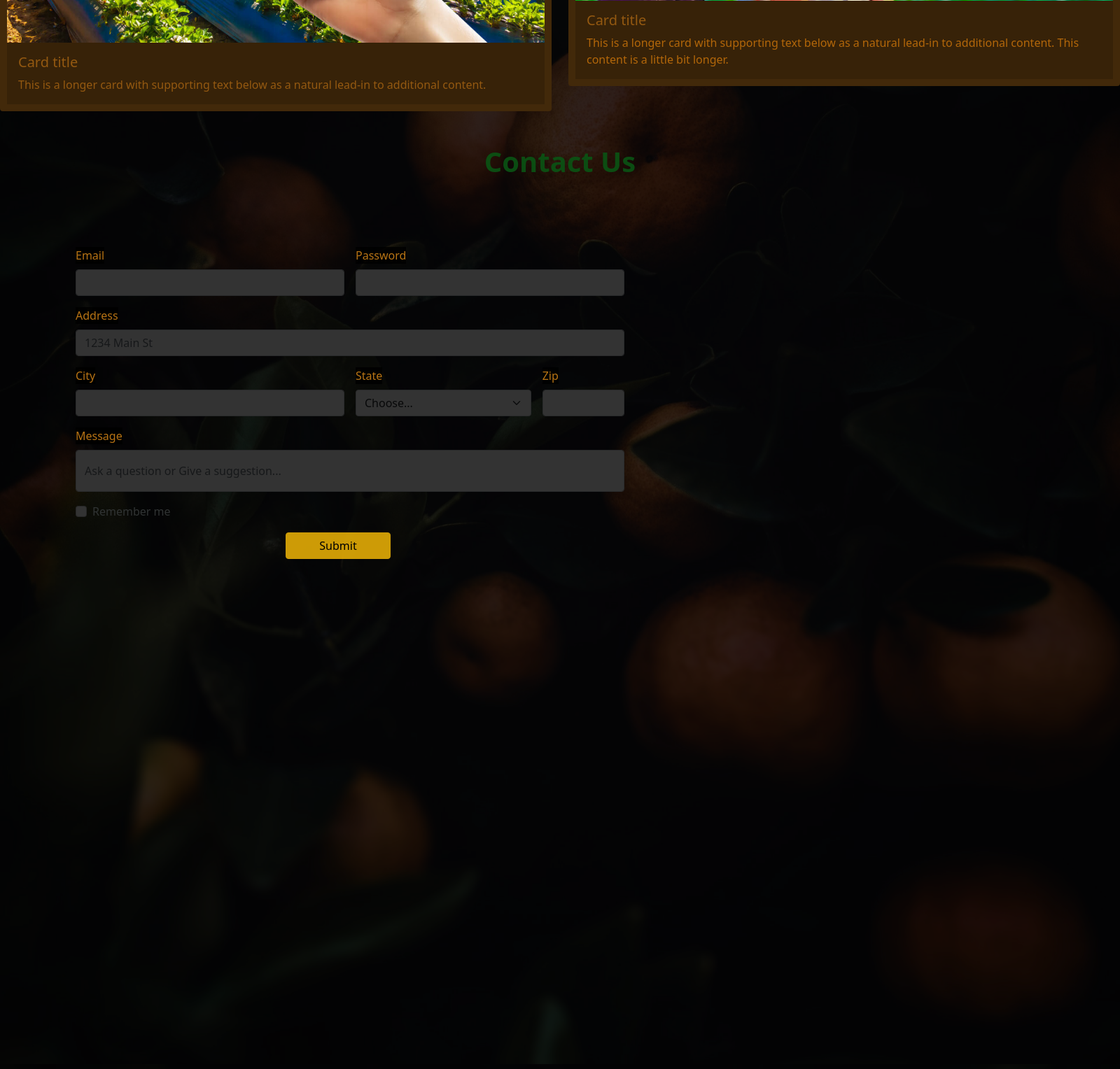
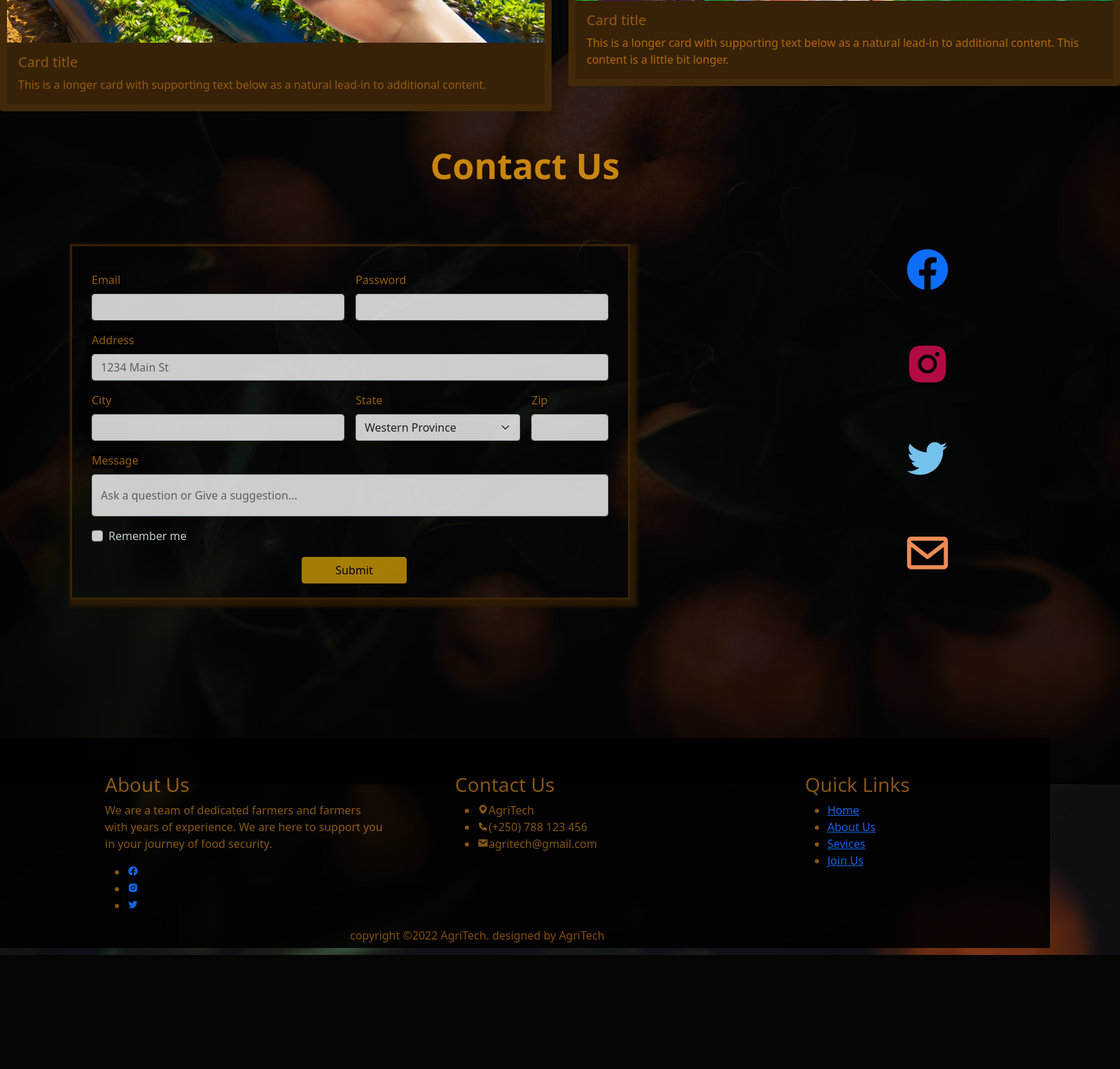
Before and after one commit to M-Aloysie/A_Tech, a PHP site: page / in a window 1600 px wide. Shown: the part 3279-4807 px from the top of the page at 70% size. After the commit the page ends 4644 px from the top, so only its background shows below. Run offline with PHP 8.4, Linux system fonts and the light colour scheme; some libraries are stand-ins or nearby versions.

Commit message:
new commit

```diff
--- a/CSS/style.css
+++ b/CSS/style.css
@@ -6,6 +6,9 @@
     background-attachment: fixed;
     background-position-y: -310px;
     background-position: fixed;
+    margin: 0;
+    padding: 0;
+    font-family: 'Gill Sans', 'Gill Sans MT', Calibri, 'Trebuchet MS', sans-serif;
 }
 body::before {
     color:rgb(125, 74, 11) ;
@@ -14,7 +17,7 @@
     top: 0;
     left: 0;
     width: 100%;
-    height: 200000px;
+    height: 4400px;
     background-color: rgba(0, 0, 0, 0.8); /* RGB color with alpha (0.5 for 50% opacity) */
   }
   #welcome{
@@ -123,3 +126,80 @@
     background-color: black;
     opacity: 0.8;
 }
+#form{
+    color: rgb(230, 144, 24);
+    background-color: black;
+    opacity: 0.8;
+    cursor: pointer;
+    border: 3px solid rgb(66, 41, 10);
+    padding: 20px;
+    box-shadow: 5px 5px 5px 5px rgb(50, 29, 3);
+}
+.container3{
+  display:inline-block;
+  /* margin-left: 600px;
+  margin-top: 100px; */
+  bottom:0;
+  position: relative;
+  float: right;
+  margin-top: -550px;
+  margin-right: 250px;
+
+}
+.box1{
+  color:aqua;
+  width: 30px;
+  font-size: 70px;
+  margin: 30px;
+
+}
+.box1 #insta {
+  color: rgb(177, 11, 66);
+}
+.box1 #email{
+  color: rgb(237, 140, 84);
+}
+.box1 #twitter{
+  color: rgb(117, 193, 237);
+}
+.container3 h2{
+  color: rgb(77, 44, 5);
+}
+.footer{
+  background-color: black;
+  opacity: 0.9;
+  color: rgb(146, 93, 23);
+  display: flex;
+  height: 300px;
+  margin-top: 150px;
+  width:1500px;
+  bottom: 0;
+  position: relative;
+  padding-left: 100px;
+
+}
+.footer-content{
+  width: 400px;
+  margin: 50px;
+}
+.footer-bottom{
+  background-color: black;
+  color:gray;
+  text-align: center;
+  margin-left: 500px;
+  margin-top: -10px;
+  opacity: 0.8;
+  width: 400px;
+}
+.footer1{
+  display: flex;
+}
+#copyright{
+  margin-top: -30px;
+  opacity: 0.9;
+margin-left: 500px;
+color: rgb(146, 85, 10);
+}
+.socials{
+  display: block;
+}
--- a/Index.html
+++ b/Index.html
@@ -165,11 +165,11 @@
           </div>
           <br>
           <br>
-          <h2 style="color: rgb(10, 84, 20); font-weight: bolder;font-size: 40px; text-align: center; opacity: 0.9; "><b>Contact Us</b></h2>
+          <h2 style="color: rgb(219, 147, 15); font-weight: bolder;font-size: 50px; text-align: center; opacity: 0.9; margin-right: 100px;"><b>Contact Us</b></h2>
           <br>
-          <form class="row g-3" style="width: 800px; align-items: center; margin-left: 100px; color: azure; background-color:transparent; margin-top: 50px;">
+          <form  id="form" class="row g-3" bgcolor="transparent" style="width: 800px; align-items: center; margin-left: 100px; color: azure; background-color:transparent; margin-top: 50px;">
             <div class="col-md-6">
-              <label for="inputEmail4" class="form-label">Email</label>
+              <label for="inputEmail4" class="form-label"  >Email</label>
               <input type="email" class="form-control" id="inputEmail4">
             </div>
             <div class="col-md-6">
@@ -188,7 +188,11 @@
             <div class="col-md-4">
               <label for="inputState" class="form-label">State</label>
               <select id="inputState" class="form-select">
-                <option selected>Choose...</option>
+                <option selected>Kigali City</option>
+                <option selected>Eastern Province</option>
+                <option selected>Northern Province</option>
+                <option selected>Southern Province</option>
+                <option selected>Western Province</option>
                 <option>...</option>
               </select>
             </div>
@@ -212,6 +216,71 @@
               <button type="submit" class="btn btn-warning" style="margin-left: 300px; width: 150px; opacity: 0.8;">Submit</button>
             </div>
           </form>
+          <div class="container3">
+            <!-- <h2>Reach out to Us via;</h2> -->
+            <div class="box1">
+              <a href="#" target="_blank" class="i" >
+                <i class='bx bxl-facebook-circle'></i>
+              </a>
+            </div>
+            <div class="box1" >
+              <a href="#" target="_blank" class="i">
+              <i class='bx bxl-instagram-alt' id="insta" ></i>
+            </a>
+          </div>
+          <div class="box1">
+            <a href="#" target="_blank" class="i" id="twitter">
+            <i class='bx bxl-twitter' ></i>
+          </a>
+        </div>
+        <div class="box1">
+          <a href="#" target="_blank" class="i" id="email">
+          <i class='bx bx-envelope' ></i>
+        </a>
+      </div>
+        </div>
+      <br>
+      <br>
+      <footer>
+        <div class="footer">
+          <div class="footer1">
+          <div class="footer-content">
+            <h3>About Us</h3>
+            <p>We are a team of dedicated farmers and farmers with years of experience. We are here to support you in your journey of food security. </p>
+            <ul class="socials">
+              <li><a href="#"><i class='bx bxl-facebook-circle' ></i></a></li>
+              <li><a href="#"><i class='bx bxl-instagram-alt' ></i></a></li>
+              <li><a href="#"><i class='bx bxl-twitter' ></i></a></li>
+            </ul>
+          </div>
+          <div class="footer-content">
+            <h3>Contact Us</h3>
+            <ul class="address">
+              <li><i class='bx bxs-map'></i>AgriTech</li>
+              <li><i class='bx bxs-phone'></i>(+250) 788 123 456</li>
+              <li><i class='bx bxs-envelope'></i>agritech@gmail.com</li>
+            </ul>
+          </div>
+          <div class="footer-content">
+            <h3>Quick Links</h3>
+            <ul>
+              <li><a href="#">Home</a></li>
+              <li><a href="#">About Us</a></li>
+              <li><a href="#">Sevices</a></li>
+              <li><a href="#">Join Us</a></li>
+            </ul>
+          </div>
+          </div>
+        </div>
+
+        <div class="footer1" id="copyright">
+            <p>copyright &copy;2022 AgriTech. designed by <span>AgriTech</span></p>
+        </div>
+      </div>
+
+
+
+      </footer>
 
 
 </body>
```
Also changed, not shown: VScode/trial.html (added, +55 -0 lines).
